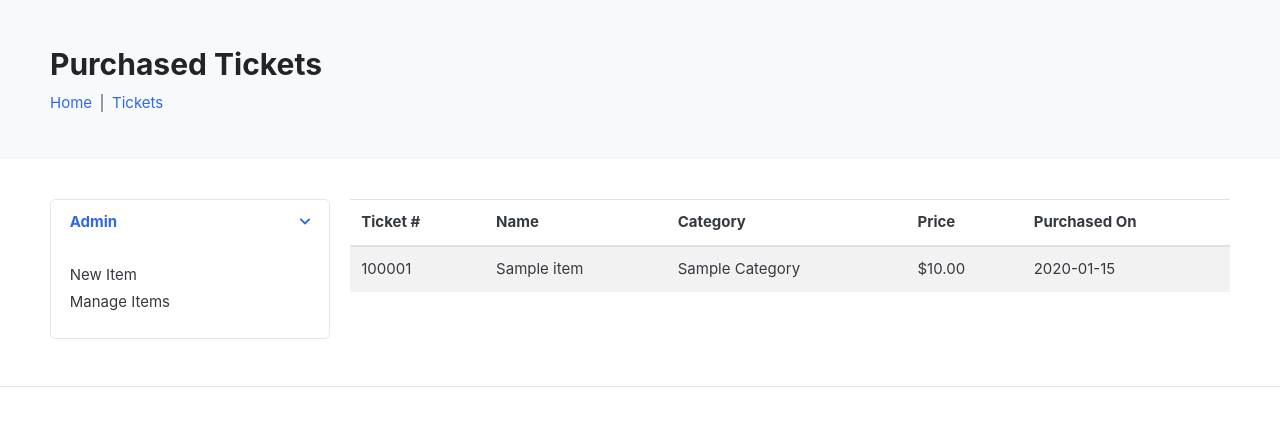
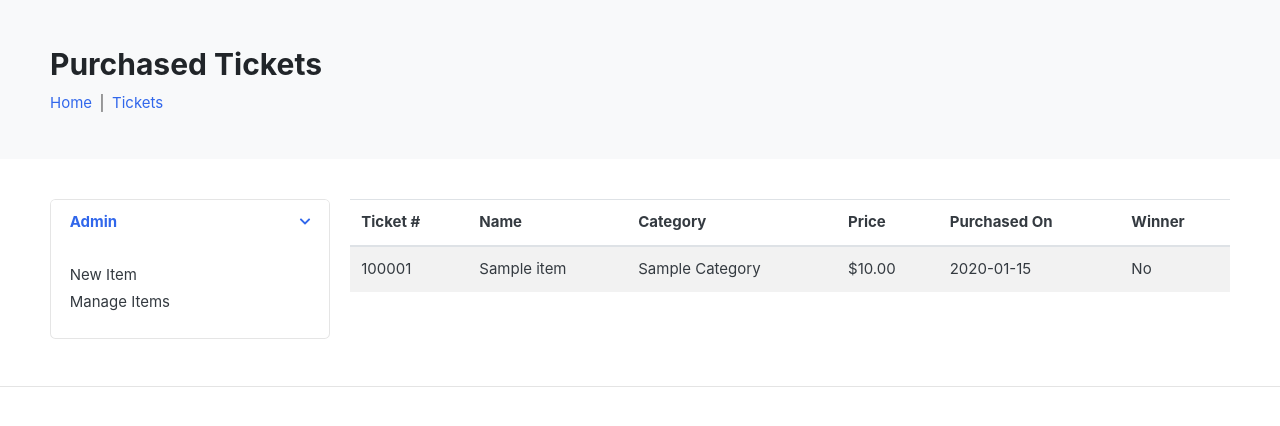
Before and after one commit to billdorman/raffle, a Python web app: template templates/tickets.html in a window 1280 px wide. Shown: the part 79-505 px from the top of the page. Run offline with Jinja, Linux system fonts and the light colour scheme; the template is opened without the code that fills it: most values are stand-ins (such as "Sample title", 1, 10 or a date in 2020); some libraries are stand-ins or nearby versions; some web fonts are replaced.

Commit message:
Supporting is winner in ticket view

```diff
--- a/templates/tickets.html
+++ b/templates/tickets.html
@@ -47,6 +47,7 @@
                         <th>Category</th>
                         <th>Price</th>
                         <th>Purchased On</th>
+                        <th>Winner</th>
                     </tr>
                     </thead>
                     <tbody>
@@ -57,6 +58,7 @@
                             <td>{{ ticket.item.category | title }}</td>
                             <td>{{ "${:,.2f}".format(ticket.item.price) }}</td>
                             <td>{{ ticket.created_at.strftime('%Y-%m-%d') }}</td>
+                            <td>{{ "Yes" if ticket.is_winner == true else "No" }}</td>
                         </tr>
                     {% endfor %}
                     </tbody>
```
Also changed, not shown: static/images/items/1ced02b9-2ef2-43c2-b9db-45e4fad008dc.jpg (added), static/images/items/2/echo_show.jpg (deleted), static/images/items/d5c39468-5517-4d48-983a-f42f77e80738.jpg (added).
